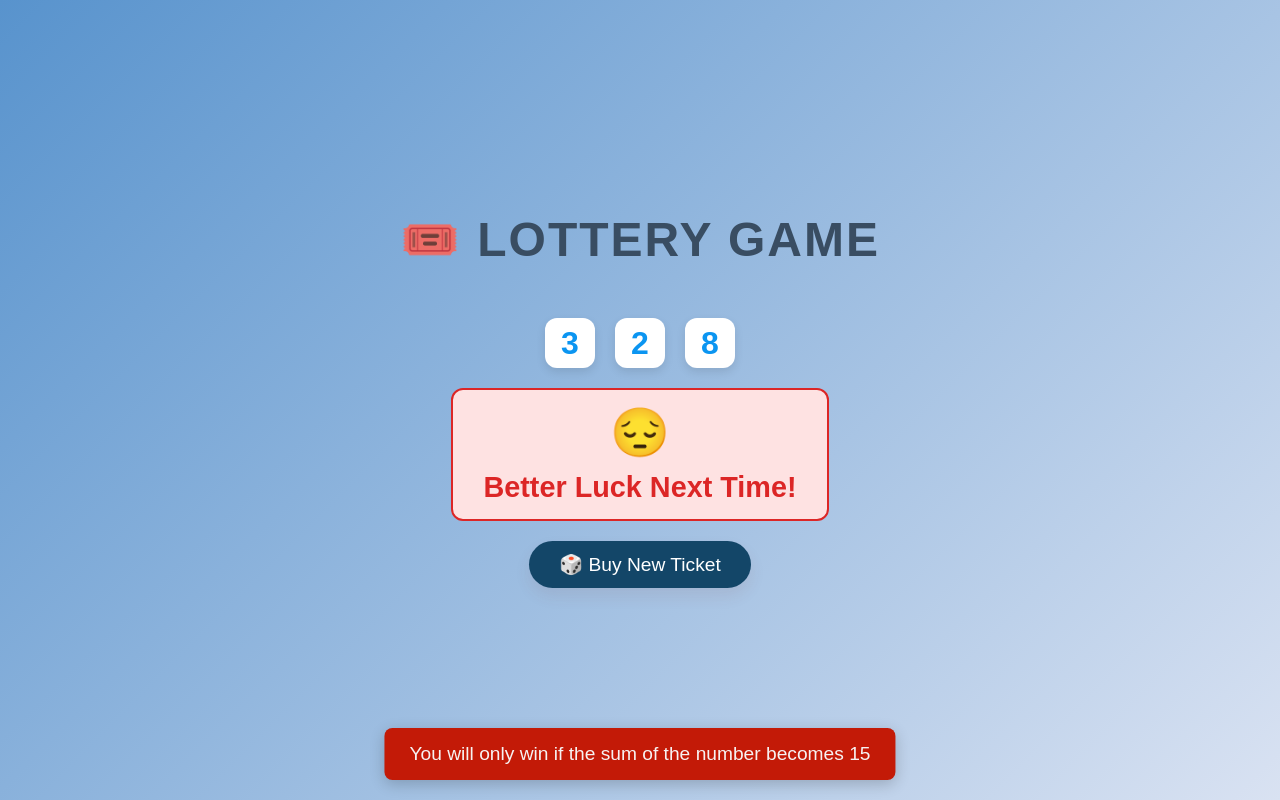
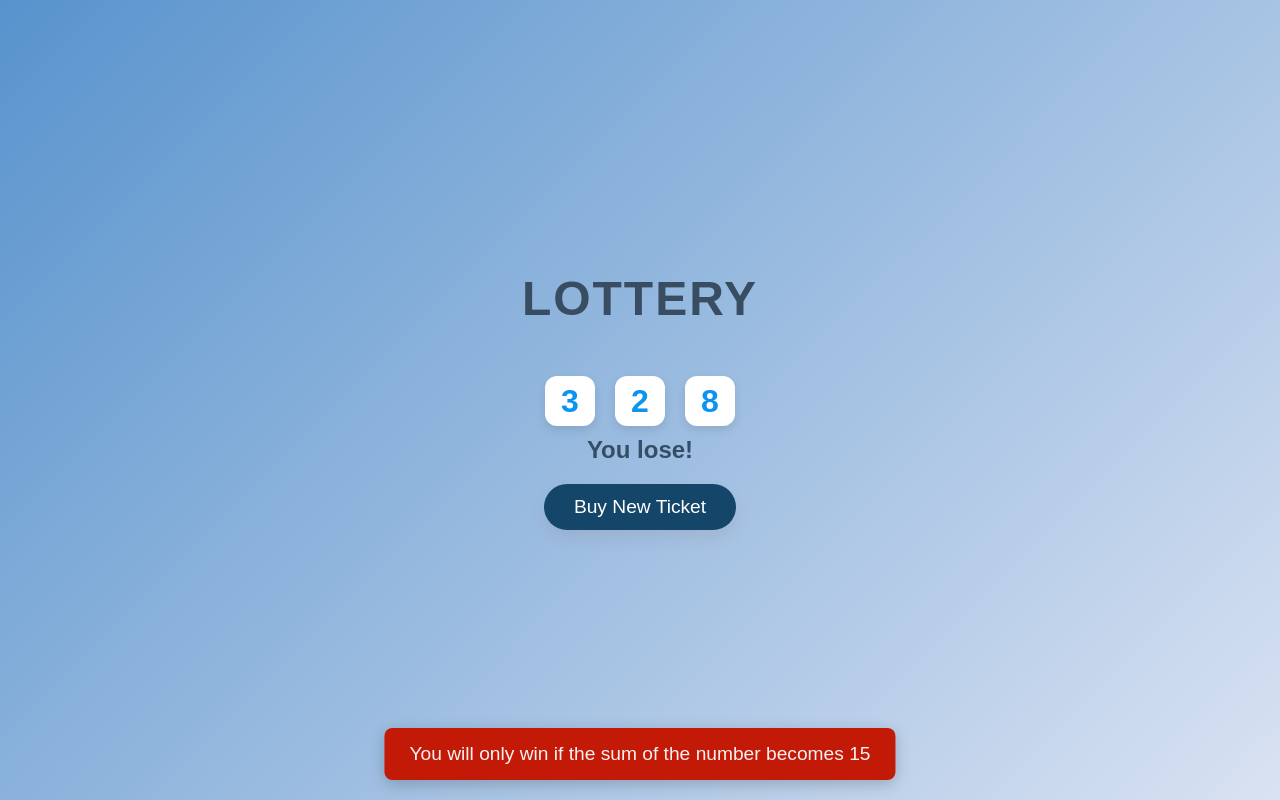
Before and after one commit to bhoidhirendra07/Lottery-Game, a React (Vite) app: page / in a window 1280 px wide. Built offline with nearby package versions, Linux system fonts and the light colour scheme.

Commit message:
add Lottery component with random ticket generation and associated styles

```diff
--- a/src/Lottery.jsx
+++ b/src/Lottery.jsx
@@ -1,6 +1,5 @@
-import React, { useState } from "react";
-import Ticket from "./Ticket";
-import "./styles.css";
+import React, { useState } from 'react';
+import Ticket from './Ticket';
 
 // Generate a random ticket with 'num' digits
 function genTicket(num) {
@@ -23,26 +22,12 @@ export default function Lottery() {
     // Initialize ticket state with a ticket containing 3 random numbers
     const [ticket, setTicket] = useState(genTicket(3));
 
- const isWinner = sumOfTicketNums(ticket) === 15;
-
     return (
         <div className="lottery-container">
-    <h1>🎟️ Lottery Game</h1>
-
+            <h1>Lottery</h1>
             <Ticket ticket={ticket} />
-
-    <div className={`result ${isWinner ? "win" : "lose"}`}>
-      <span className="emoji">{isWinner ? "🏆" : "😔"}</span>
-      <h2>
-        {isWinner
-          ? "Congratulations! You Won!"
-          : "Better Luck Next Time!"}
-      </h2>
-    </div>
-
-    <button onClick={() => setTicket(genTicket(3))}>
-      🎲 Buy New Ticket
-    </button>
+            <h2>{sumOfTicketNums(ticket) === 15 ? "You win!" : "You lose!"}</h2>
+            <button onClick={() => setTicket(genTicket(3))}>Buy New Ticket</button>
         </div>
     );
 }
--- a/src/styles.css
+++ b/src/styles.css
@@ -49,73 +49,6 @@
     display: flex;
     flex-direction: column;
     align-items: center;
-}
-.result {
-  margin-top: 20px;
-  padding: 15px 30px;
-  border-radius: 12px;
-  text-align: center;
-}
-
-.win {
-  background-color: #dcfce7;
-  border: 2px solid #16a34a;
-}
-
-.lose {
-  background-color: #fee2e2;
-  border: 2px solid #dc2626;
-}
-
-.result .emoji {
-  font-size: 3rem;
-  margin-bottom: 10px;
-  display: block;
-}
-
-.win h2 {
-  color: #16a34a;
-  font-size: 1.8rem;
-}
-
-.lose h2 {
-  color: #dc2626;
-  font-size: 1.8rem;
-}
-
-/* Add this to your styles.css */
-.result-message {
-  margin-top: 20px;
-  padding: 15px 30px;
-  border-radius: 10px;
-  font-size: 1.6rem;
-  font-weight: 600;
-  text-align: center;
-  animation: popIn 0.4s ease;
-}
-
-.win {
-  color: #16a34a;
-  border: 2px solid #16a34a;
-  background: #dcfce7;
-}
-
-.lose {
-  color: #dc2626;
-  border: 2px solid #dc2626;
-  background: #fee2e2;
-}
-
-/* Keyframe animation for pop-in effect */
-@keyframes popIn {
-  from {
-    opacity: 0;
-    transform: scale(0.8) translateY(10px);
-  }
-  to {
-    opacity: 1;
-    transform: scale(1) translateY(0);
-  }
 }
 
   button:hover {
```
Lines whose indentation alone changed are shown as unchanged.
